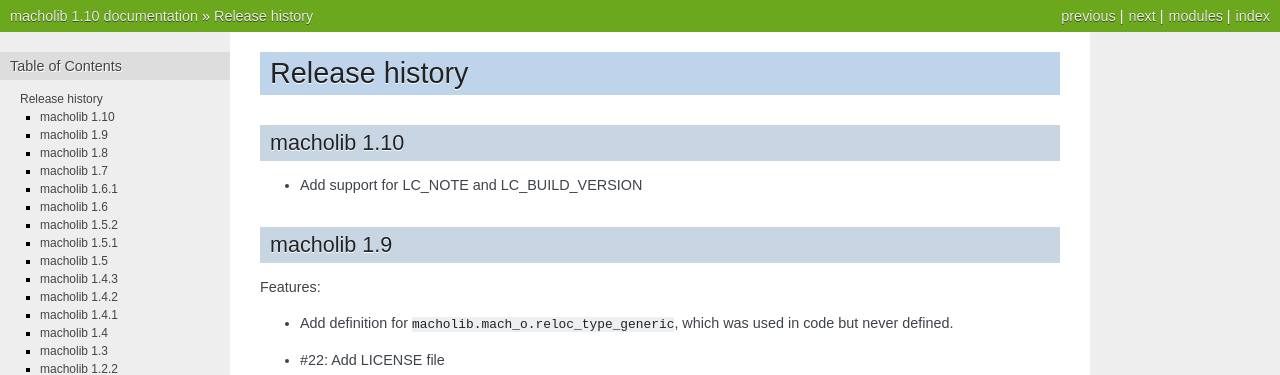
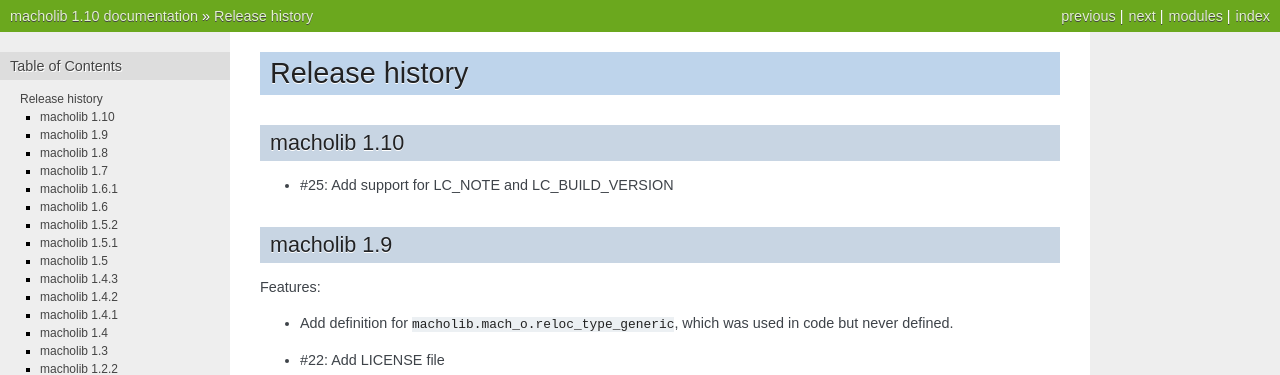
Before and after one commit to ronaldoussoren/macholib, a Sphinx documentation site: the page built from doc/changelog.rst, in a window 1280 px wide and 900 px high. Shown: the top 375 px of the window. Built offline with Sphinx 7.4.7, drawn with Linux system fonts in a browser that asks for light colours.

Commit message:
Add relevant issue number.

```diff
--- a/doc/changelog.rst
+++ b/doc/changelog.rst
@@ -4,7 +4,7 @@ Release history
 macholib 1.10
 -------------
 
-* Add support for LC_NOTE and LC_BUILD_VERSION
+* #25: Add support for LC_NOTE and LC_BUILD_VERSION
 
 macholib 1.9
 ------------
```
